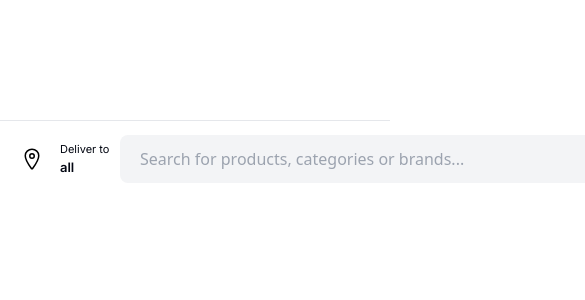
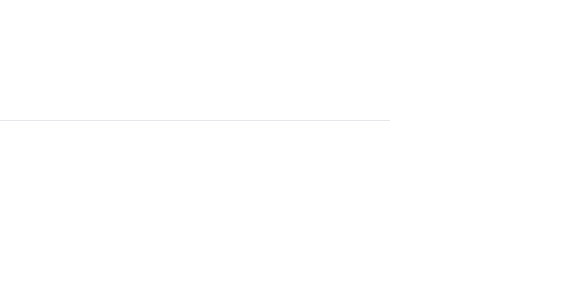
Before and after one commit to shoriful-dev/JinStore-eCommerce, a React (Vite) app: page / in a window 390 px wide. Shown: the top 300 px of the page, 585 px wide, since content can reach past the window. Built offline with nearby package versions, Linux system fonts and the light colour scheme.

Commit message:
Menu Responsive Done

```diff
--- a/src/layouts/Menu.tsx
+++ b/src/layouts/Menu.tsx
@@ -22,7 +22,7 @@ const Menu: React.FC = () => {
   return (
     <nav>
       <Container>
-        <Flex className="justify-between items-center">
+        <Flex className="justify-between items-center hidden lg:flex">
           {/* Menu Left Part */}
           <div className=" flex items-center py-5 space-x-5">
             <div>
```
